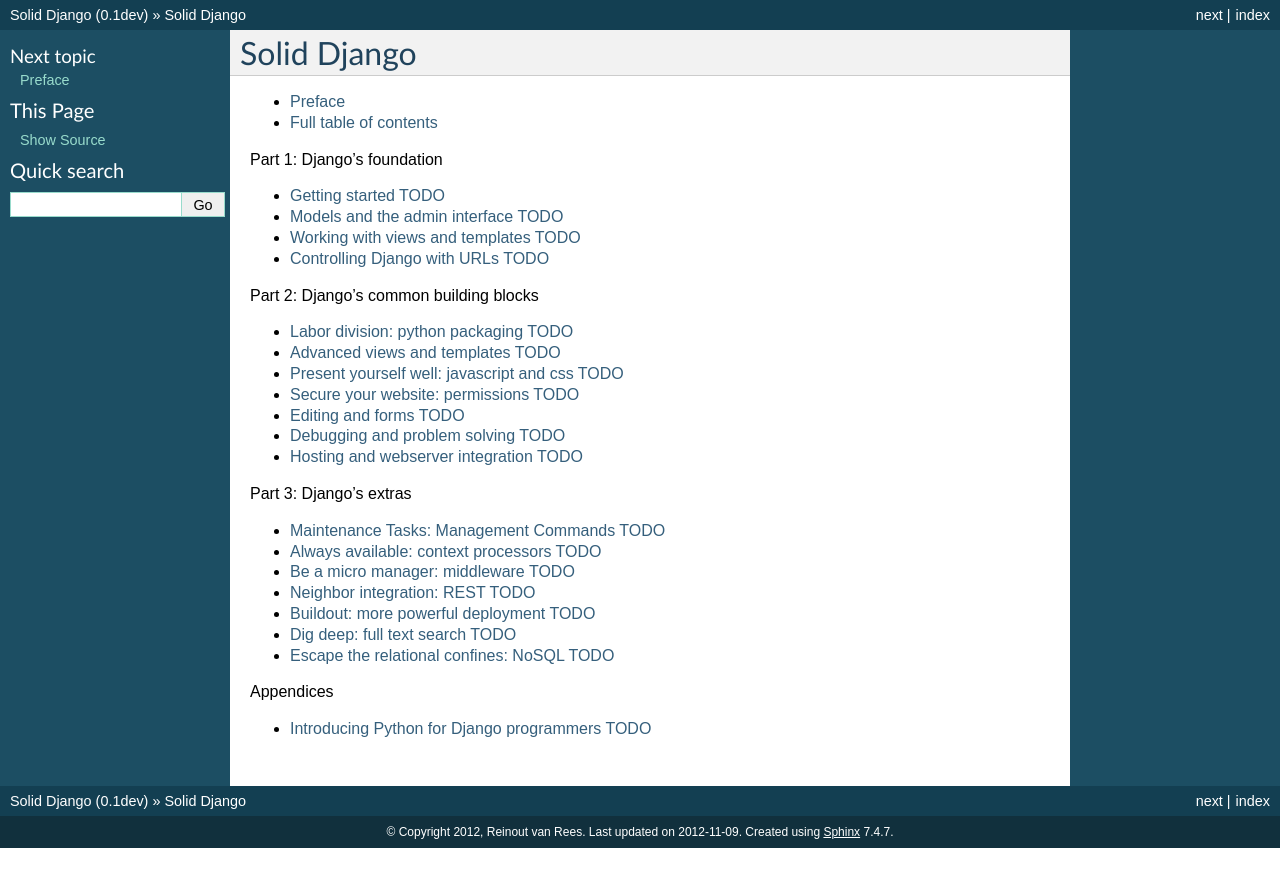
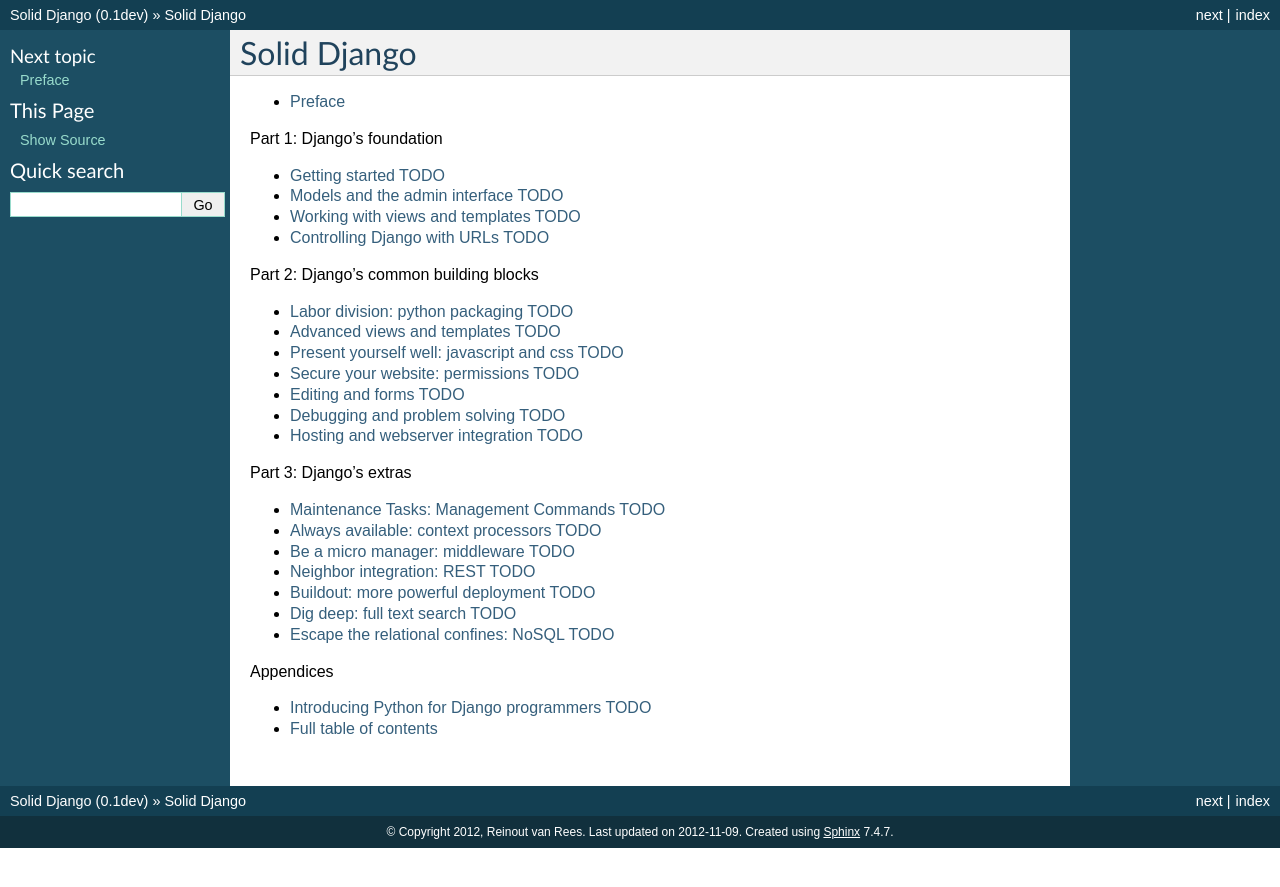
Before and after one commit to reinout/soliddjango, a Sphinx documentation site: the page built from doc/source/index.rst, in a window 1280 px wide. Shown: the top 887 px of the page. Built offline with Sphinx 7.4.7, drawn with Linux system fonts in a browser that asks for light colours; some of the changed lines change nothing that is shown.

Commit message:
Moving full toc to a different spot; might help with PDF generation

```diff
--- a/doc/source/index.rst
+++ b/doc/source/index.rst
@@ -5,7 +5,6 @@
    :maxdepth: 1
 
    preface
-   toc
 
 
 Part 1: Django's foundation
@@ -53,3 +52,4 @@
    :maxdepth: 1
 
    appendices/python
+   toc
```
